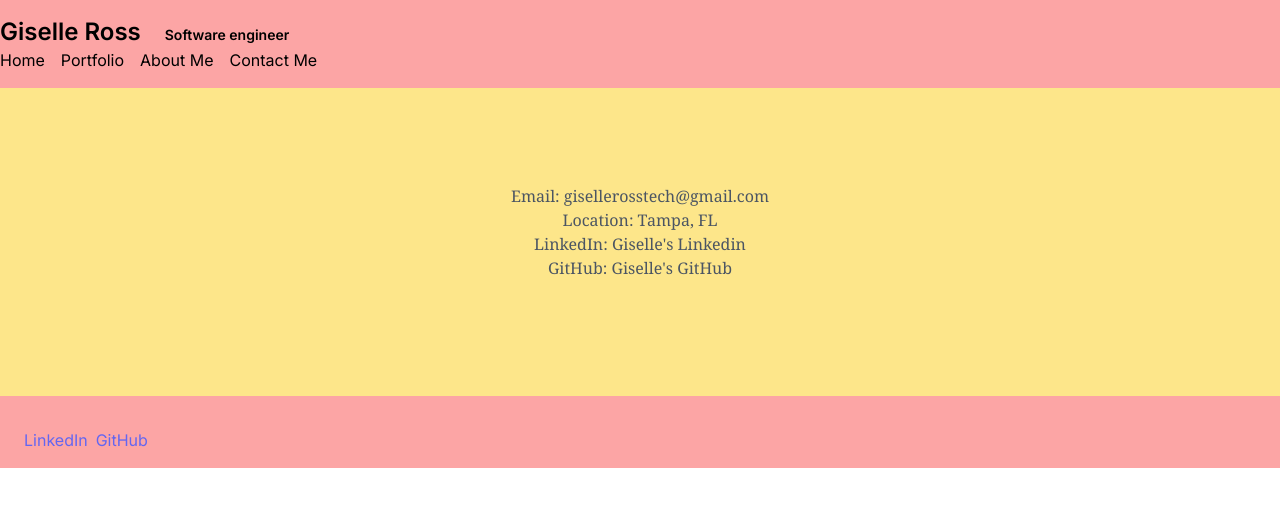
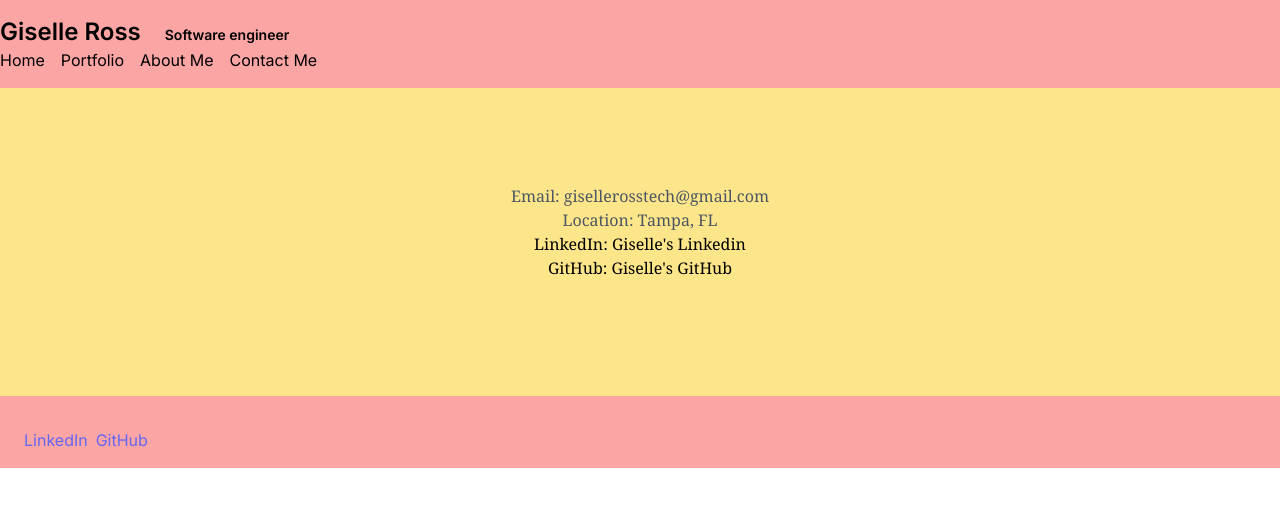
Before and after one commit to giselleRoss/Portfoli2, a Next.js app: page /contactMe in a window 1280 px wide. Shown: the top 506 px of the page. Built offline with nearby package versions, Linux system fonts and the light colour scheme.

Commit message:
Update background color

```diff
--- a/app/components/contactme.js
+++ b/app/components/contactme.js
@@ -9,13 +9,13 @@ export default function Contact() {
             <div style={{ textAlign: "center", marginBottom: "20px" }}>
               <p>Email: gisellerosstech@gmail.com</p>
               <p>Location: Tampa, FL</p>
-              <p>
+              <p className="text-black">
                 LinkedIn:{" "}
                 <Link href="https://www.linkedin.com/in/gisellerosstech">
                   Giselle's Linkedin
                 </Link>
               </p>
-              <p>
+              <p className="text-black">
                 GitHub:{" "}
                 <Link href="https://github.com/giselleRoss">
                   Giselle's GitHub
```
